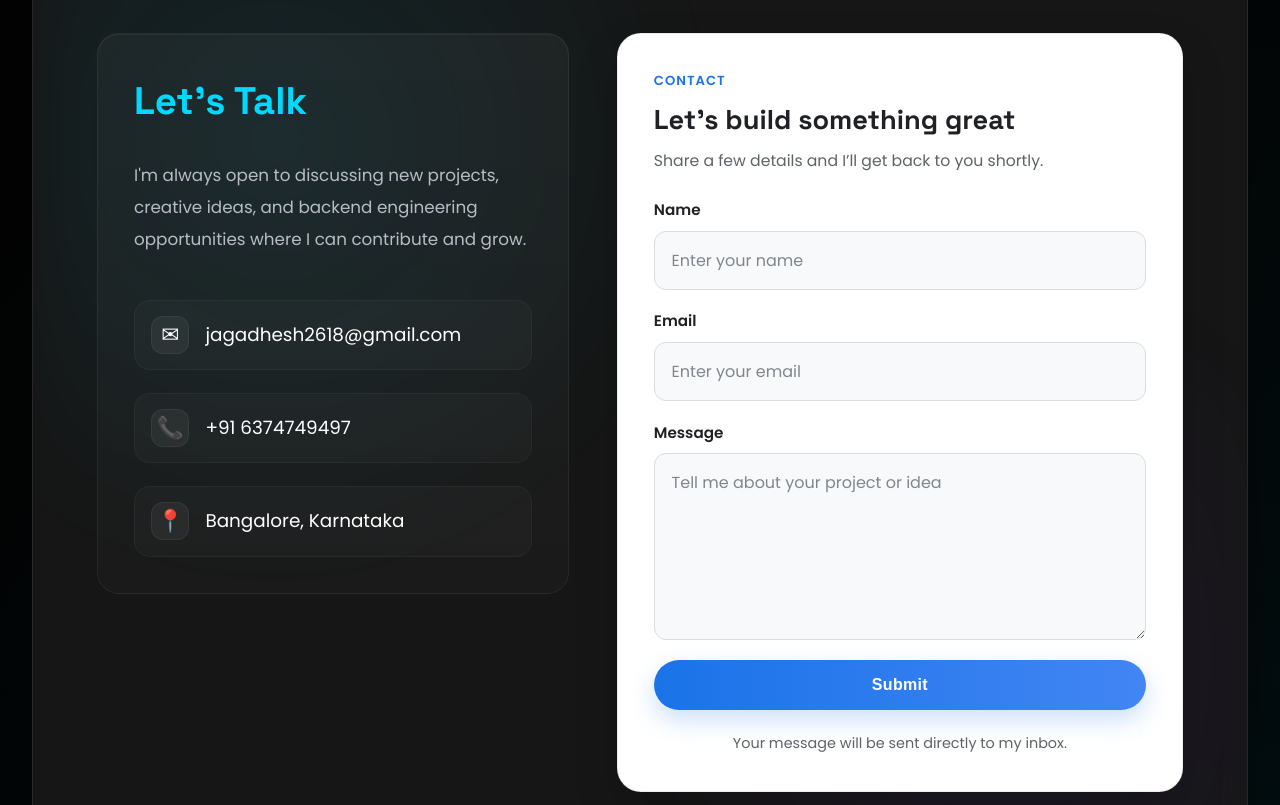
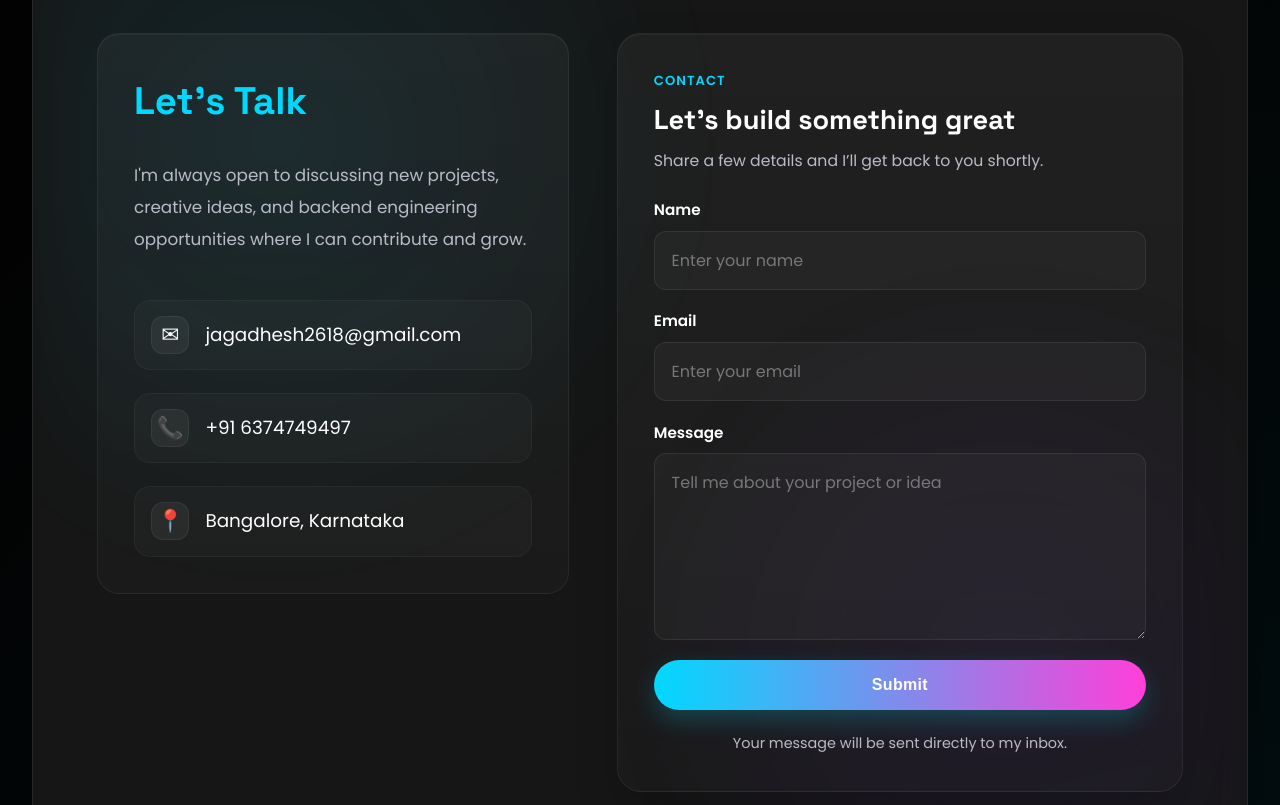
Before and after one commit to Jaga2186/Portfolio, a plain HTML site: page index.html in a window 1280 px wide. Shown: the part 5968-6773 px from the top of the page. Drawn offline with Linux system fonts and the light colour scheme.

Commit message:
Modified background

```diff
--- a/styles.css
+++ b/styles.css
@@ -1077,10 +1077,10 @@ nav .nav-links a:hover::after {
     gap: 1.2rem;
     padding: 2.25rem;
     border-radius: 24px;
-    background: #ffffff;
-    border: 1px solid rgba(0, 0, 0, 0.08);
-    box-shadow: 0 20px 45px rgba(0, 0, 0, 0.16);
-    color: #202124;
+    background: linear-gradient(180deg, rgba(255, 255, 255, 0.045) 0%, rgba(255, 255, 255, 0.02) 100%);
+    border: 1px solid rgba(255, 255, 255, 0.06);
+    box-shadow: inset 0 1px 0 rgba(255, 255, 255, 0.04), 0 20px 45px rgba(0, 0, 0, 0.16);
+    color: var(--text-primary);
 }
 
 .form-heading {
@@ -1094,17 +1094,17 @@ nav .nav-links a:hover::after {
     font-weight: 700;
     letter-spacing: 0.08em;
     text-transform: uppercase;
-    color: #1a73e8;
+    color: var(--primary);
 }
 
 .form-heading h3 {
     font-size: 1.7rem;
-    color: #202124;
+    color: var(--text-primary);
     font-family: 'Space Grotesk', sans-serif;
 }
 
 .form-subtitle {
-    color: #5f6368;
+    color: var(--text-secondary);
     font-size: 0.98rem;
 }
 
@@ -1116,16 +1116,16 @@ nav .nav-links a:hover::after {
 .contact-form label {
     font-size: 0.95rem;
     font-weight: 600;
-    color: #202124;
+    color: var(--text-primary);
 }
 
 .contact-form input,
 .contact-form textarea {
     width: 100%;
-    border: 1px solid #dadce0;
+    border: 1px solid rgba(255, 255, 255, 0.08);
     border-radius: 12px;
-    background: #f8f9fa;
-    color: #202124;
+    background: rgba(255, 255, 255, 0.03);
+    color: var(--text-primary);
     padding: 1rem 1.05rem;
     font: inherit;
     resize: vertical;
@@ -1134,15 +1134,15 @@ nav .nav-links a:hover::after {
 
 .contact-form input::placeholder,
 .contact-form textarea::placeholder {
-    color: #80868b;
+    color: rgba(255, 255, 255, 0.38);
 }
 
 .contact-form input:focus,
 .contact-form textarea:focus {
     outline: none;
-    border-color: #1a73e8;
-    box-shadow: 0 0 0 3px rgba(26, 115, 232, 0.12);
-    background: #ffffff;
+    border-color: rgba(0, 217, 255, 0.4);
+    box-shadow: 0 0 0 4px rgba(0, 217, 255, 0.08);
+    background: rgba(255, 255, 255, 0.05);
 }
 
 .contact-submit {
@@ -1150,15 +1150,15 @@ nav .nav-links a:hover::after {
     border: none;
     border-radius: 999px;
     padding: 1rem 1.5rem;
-    box-shadow: 0 10px 24px rgba(26, 115, 232, 0.22);
+    box-shadow: 0 10px 24px rgba(0, 217, 255, 0.22);
     letter-spacing: 0.02em;
     font-weight: 700;
-    background: linear-gradient(90deg, #1a73e8, #4285f4);
+    background: linear-gradient(90deg, var(--primary), var(--secondary));
 }
 
 .form-footnote {
     font-size: 0.9rem;
-    color: #5f6368;
+    color: var(--text-secondary);
     text-align: center;
     margin-top: 0.2rem;
 }
```
